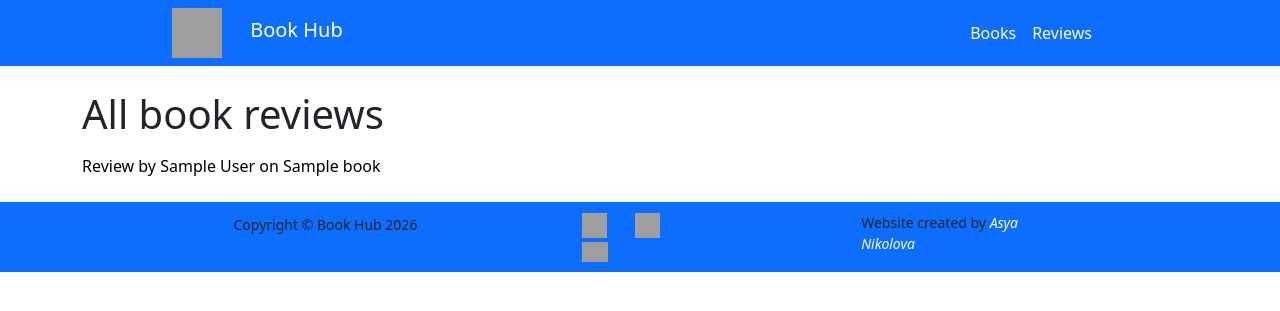
After one commit to Alisa2231/DjangoBasicsAtSoftUni, a Django app: page /all_reviews/ in a window 1280 px wide. The commit adds this page. Shown: the top 311 px of the page. Run offline with Django 5.2, Linux system fonts and the light colour scheme; tables that the repository leaves empty hold one stand-in row (values such as "Sample post"); grey boxes are pictures that could not be loaded.

Commit message:
added all-reviews and review_details pages

```diff
--- /dev/null
+++ b/exercise_forms_basics/books/validators.py
@@ -0,0 +1 @@
+# def
--- a/exercise_forms_basics/exercise_forms_basics/urls.py
+++ b/exercise_forms_basics/exercise_forms_basics/urls.py
@@ -21,6 +21,7 @@ from books import views
 urlpatterns = [
     path('admin/', admin.site.urls),
     path('', views.index, name='home'),
+    path('', include('reviews.urls')),
     path('', include('books.urls')),
-    path('', include('reviews.urls'))
+
 ]
--- a/exercise_forms_basics/reviews/urls.py
+++ b/exercise_forms_basics/reviews/urls.py
@@ -2,6 +2,10 @@ from django.urls import path
 
 from reviews import views
 
+app_name = 'reviews'
+
 urlpatterns = [
     path('add-review', views.add_review, name='add-review'),
+    path('all_reviews/', views.list_all_reviews, name='all-reviews'),
+    path('<int:review_id>/', views.review_details, name='review-details'),
 ]
--- a/exercise_forms_basics/reviews/views.py
+++ b/exercise_forms_basics/reviews/views.py
@@ -1,6 +1,7 @@
 from django.shortcuts import render, redirect
 
 from reviews.forms import ReviewFormBasic
+from reviews.models import Review
 
 
 def add_review(request):
@@ -10,3 +11,15 @@ def add_review(request):
         return redirect('home')
     context = {'page-title': 'Add Review', 'form': form}
     return render(request, 'reviews/add-review.html', context)
+
+def list_all_reviews(request):
+    all_reviews = Review.objects.all()
+    context = {'all_reviews': all_reviews,
+               'page_title': 'All Reviews',}
+    return render(request, 'reviews/all_reviews.html', context)
+
+def review_details(request, review_id):
+    review = Review.objects.get(id=review_id)
+    context = {'review': review,
+               'page_title': f'Review {review_id}',}
+    return render(request, 'reviews/review_details.html', context)
--- a/exercise_forms_basics/templates/base.html
+++ b/exercise_forms_basics/templates/base.html
@@ -17,7 +17,7 @@
 
             <nav class="d-flex gap-3">
                     <a class="nav-link text-white" href="{% url 'books:all-books' %}">Books</a>
-                    <a class="nav-link text-white me-3" href="#">Reviews</a>
+                    <a class="nav-link text-white me-3" href="{% url 'reviews:all-reviews' %}">Reviews</a>
             </nav>
         </div>
     </header>
--- /dev/null
+++ b/exercise_forms_basics/templates/reviews/all_reviews.html
@@ -0,0 +1,10 @@
+{% extends 'base.html' %}
+
+{% block content %}
+    <h1>All book reviews</h1>
+    {% for review in all_reviews %}
+        <p class="my-3"><a style="text-decoration: none; color: black" href="{% url 'reviews:review-details' review_id=review.id %}">Review by {{ review.author }} on {{ review.book }}</a></p>
+    {% empty %}
+            <h2>No reviews yet</h2>
+    {% endfor %}
+{% endblock %}
```
Also changed, not shown: exercise_forms_basics/templates/reviews/review_details.html (added, +9 -0 lines).
